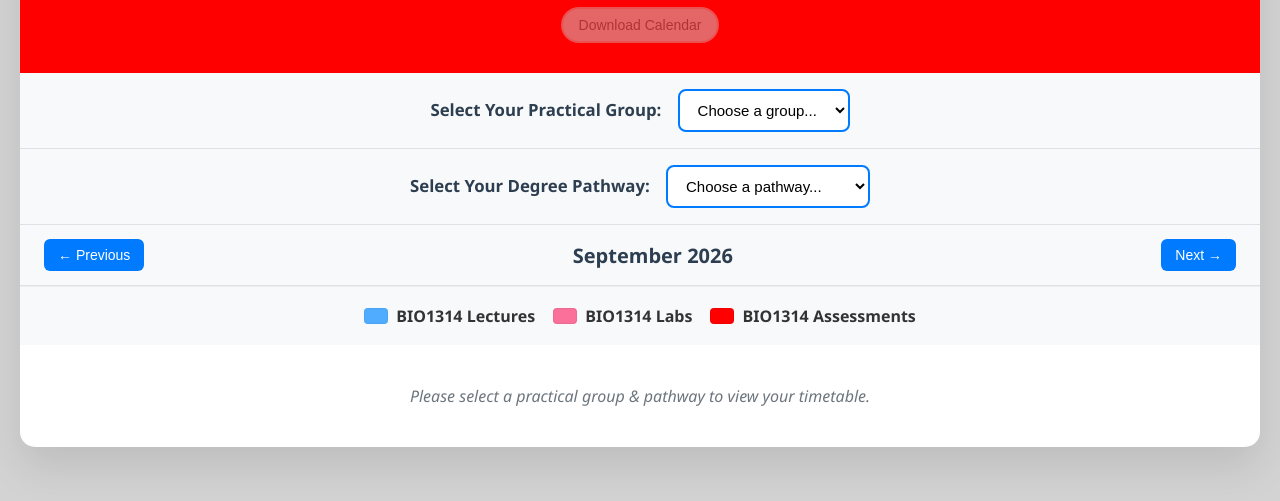
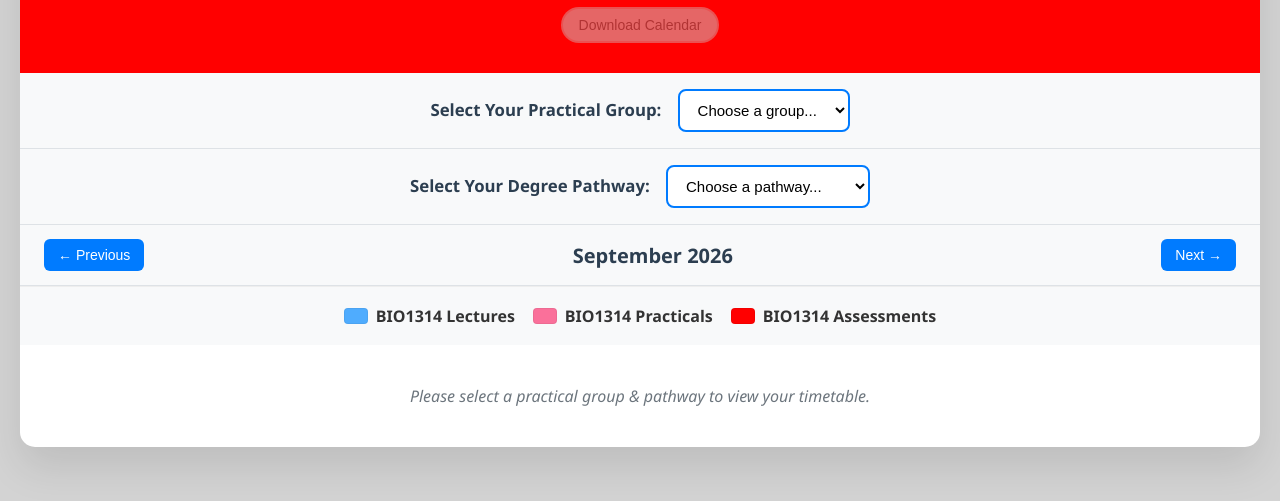
Before and after one commit to interactive-module-calendars/BIO1314-interactive-calendar, a plain HTML site: page index.html in a window 1280 px wide. Shown: the part 129-630 px from the top of the page. Drawn offline with Linux system fonts and the light colour scheme.

Commit message:
Update index.html

```diff
--- a/index.html
+++ b/index.html
@@ -288,7 +288,7 @@
       </div>
       <div class="legend-item">
         <div class="legend-color bio1314-lab"></div>
-        <span>BIO1314 Labs</span>
+        <span>BIO1314 Practicals</span>
       </div>
       <div class="legend-item">
         <div class="legend-color bio1314-assessment"></div>
```
